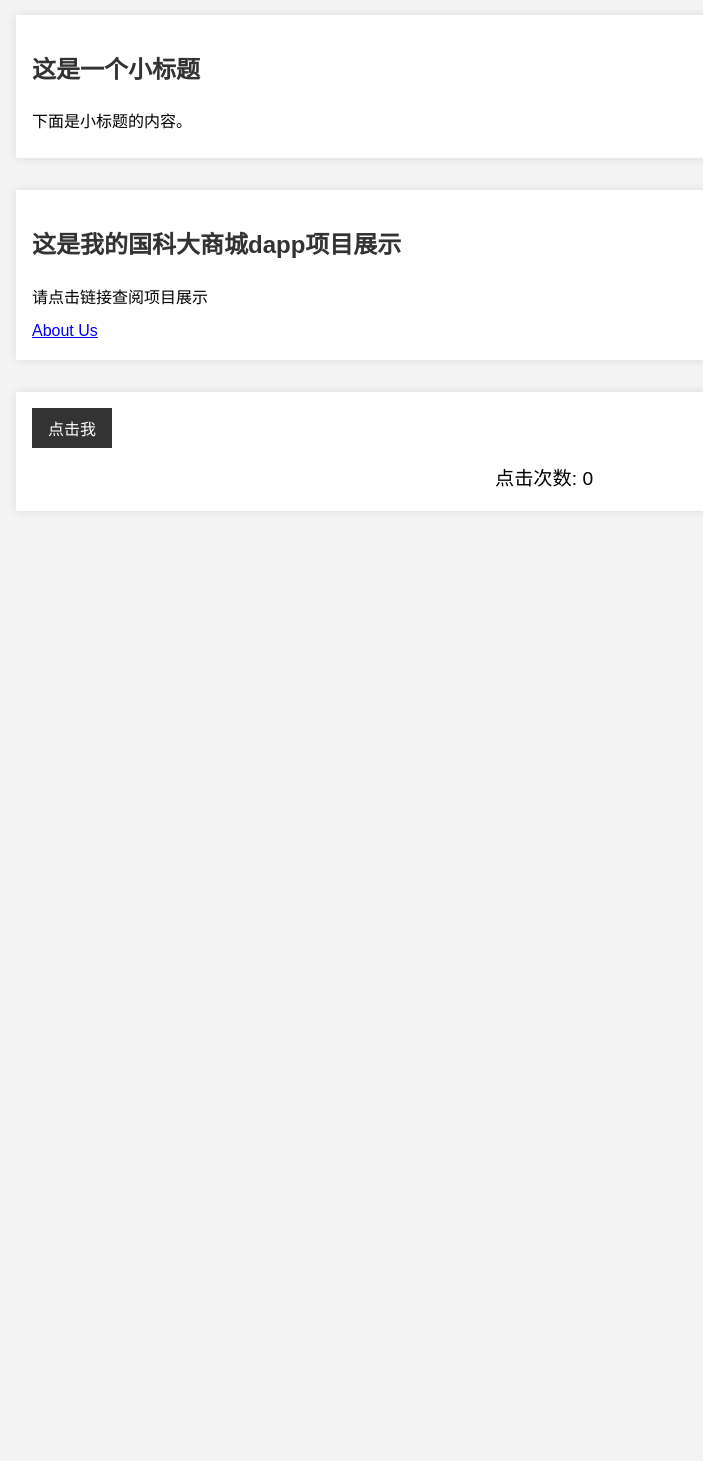
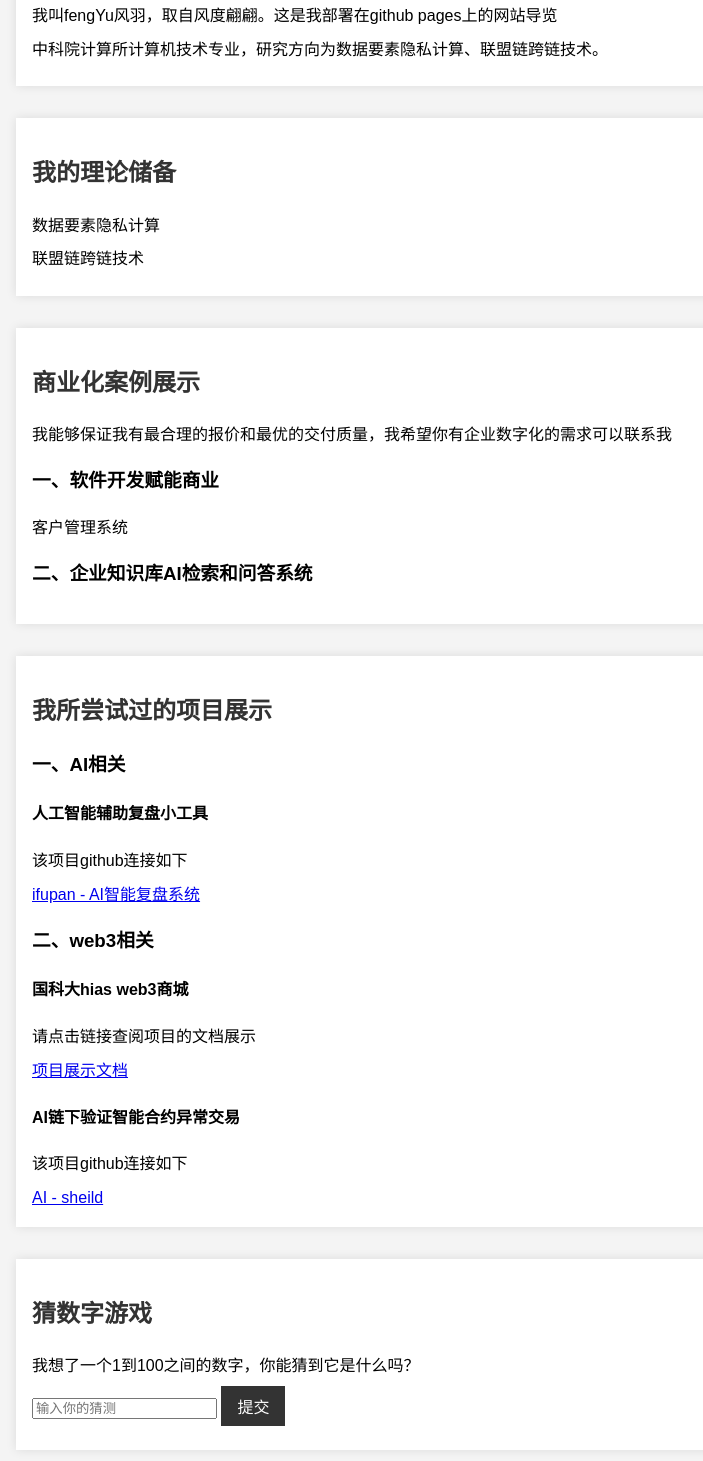
Before and after one commit to lysrain21/theLYS.GitHub.io, a plain HTML site: page index.html in a window 1280 px wide. Shown: the part 219-1680 px from the top of the page, without its empty margins (96-799 px from the left). Before the commit the page ends 800 px from the top, so only its background shows below. Drawn offline with Linux system fonts and the light colour scheme.

Commit message:
对于每个项目区分文件夹建立

```diff
--- a/index.html
+++ b/index.html
@@ -10,29 +10,68 @@
 
 <body>
     <header>
-    <h1>李禹申的博客</h1>
+        <h1>fengYu风羽的网站导航</h1>
     </header>
     <div class="container">
-    <p>我叫李禹申，这是我的博客网站，先部署到 GitHub Pages。</p>
+        <h2>我是谁？</h2>
+        <p>我叫fengYu风羽，取自风度翩翩。这是我部署在github pages上的网站导览</p>
+        <p>中科院计算所计算机技术专业，研究方向为数据要素隐私计算、联盟链跨链技术。</p>
     </div>
     <div class="container">
-    <h2>这是一个小标题</h2>
-    <p>下面是小标题的内容。</p>
+        <h2>我的理论储备</h2>
+        <p>数据要素隐私计算</p>
+        <p>联盟链跨链技术</p>
     </div>
+
+
     <div class="container">
-    <h2>这是我的国科大商城dapp项目展示</h2>
-    <p>请点击链接查阅项目展示</p>
-    <a href="about.html">About Us</a>
+        <h2>商业化案例展示</h2>
+        <p>我能够保证我有最合理的报价和最优的交付质量，我希望你有企业数字化的需求可以联系我</p>
+        <h3>一、软件开发赋能商业</h3>
+        <p>客户管理系统</p>
+        <h3>二、企业知识库AI检索和问答系统</h3>
+        <p></p>
     </div>
-  <div class="container button-container">
-    <button onclick="incrementCount()">点击我</button>
-    <div class="count">点击次数: <span id="count">0</span></div>
+
+
+    <div class="container">
+        <h2>我所尝试过的项目展示</h2>
+
+        <h3>一、AI相关</h3>
+        <h4>人工智能辅助复盘小工具</h4>
+        <p>该项目github连接如下</p>
+        <a href="https://github.com/gavincoder-china/ifupan.git">ifupan - AI智能复盘系统</a>
+
+        <h3>二、web3相关</h3>
+        <h4>国科大hias web3商城</h4>
+        <p>请点击链接查阅项目的文档展示</p>
+        <a href="dappStore_files/dappStore_pre.html">项目展示文档</a>
+
+        <h4>AI链下验证智能合约异常交易</h4>
+        <p>该项目github连接如下</p>
+        <a href="https://github.com/lili2323art/CryptoShield.git">AI - sheild</a>
+    </div>
+    <div class="container game-container">
+        <h2>猜数字游戏</h2>
+        <p>我想了一个1到100之间的数字，你能猜到它是什么吗？</p>
+        <input type="number" id="guessInput" placeholder="输入你的猜测">
+        <button onclick="checkGuess()">提交</button>
+        <p id="gameMessage"></p>
     </div>
     <script>
-    let count = 0;
-    function incrementCount() {
-      count++;
-      document.getElementById('count').innerText = count;
+        let randomNumber = Math.floor(Math.random() * 100) + 1;
+
+        function checkGuess() {
+            const userGuess = parseInt(document.getElementById('guessInput').value);
+            const messageElement = document.getElementById('gameMessage');
+
+            if (userGuess === randomNumber) {
+                messageElement.innerText = '恭喜你，猜对了！';
+            } else if (userGuess < randomNumber) {
+                messageElement.innerText = '太小了，再试一次。';
+            } else {
+                messageElement.innerText = '太大了，再试一次。';
+            }
         }
     </script>
 </body>
```
Also changed, not shown: about.html (deleted, +0 -125 lines), dappStore_files/dappStore_pre.html (added, +125 -0 lines), dappStore_files/dappStorePic/pic1.png (renamed from dappStorePic/pic1.png), dappStore_files/dappStorePic/pic10.png (renamed from dappStorePic/pic10.png), dappStore_files/dappStorePic/pic11.png (renamed from dappStorePic/pic11.png), dappStore_files/dappStorePic/pic2.png (renamed from dappStorePic/pic2.png), dappStore_files/dappStorePic/pic3.png (renamed from dappStorePic/pic3.png), dappStore_files/dappStorePic/pic4.png (renamed from dappStorePic/pic4.png), dappStore_files/dappStorePic/pic5.png (renamed from dappStorePic/pic5.png), dappStore_files/dappStorePic/pic6.png (renamed from dappStorePic/pic6.png), dappStore_files/dappStorePic/pic7.png (renamed from dappStorePic/pic7.png), dappStore_files/dappStorePic/pic8.png (renamed from dappStorePic/pic8.png), dappStore_files/dappStorePic/pic9.png (renamed from dappStorePic/pic9.png), 1 other file. Lines whose indentation alone changed are shown as unchanged.
